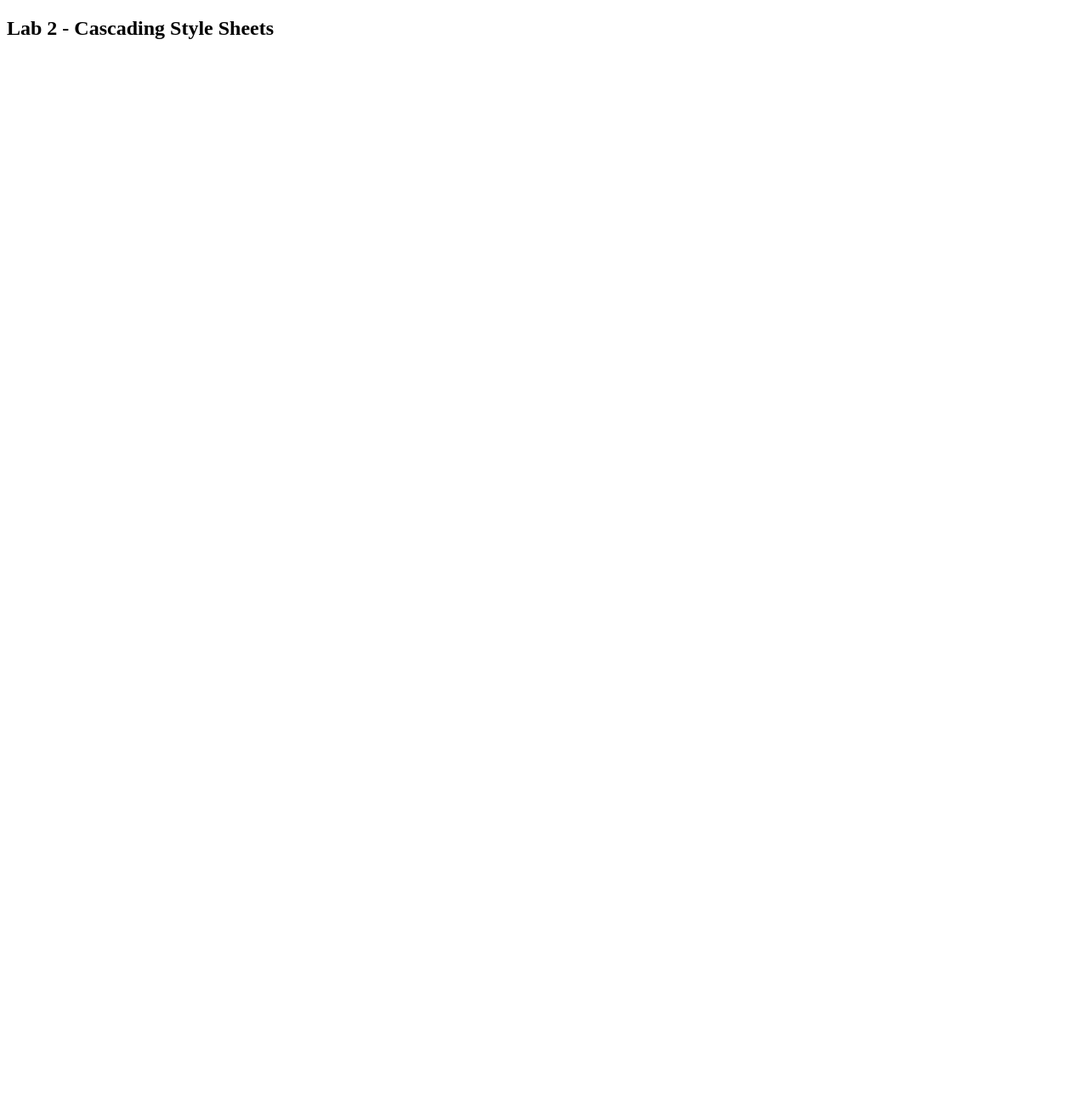
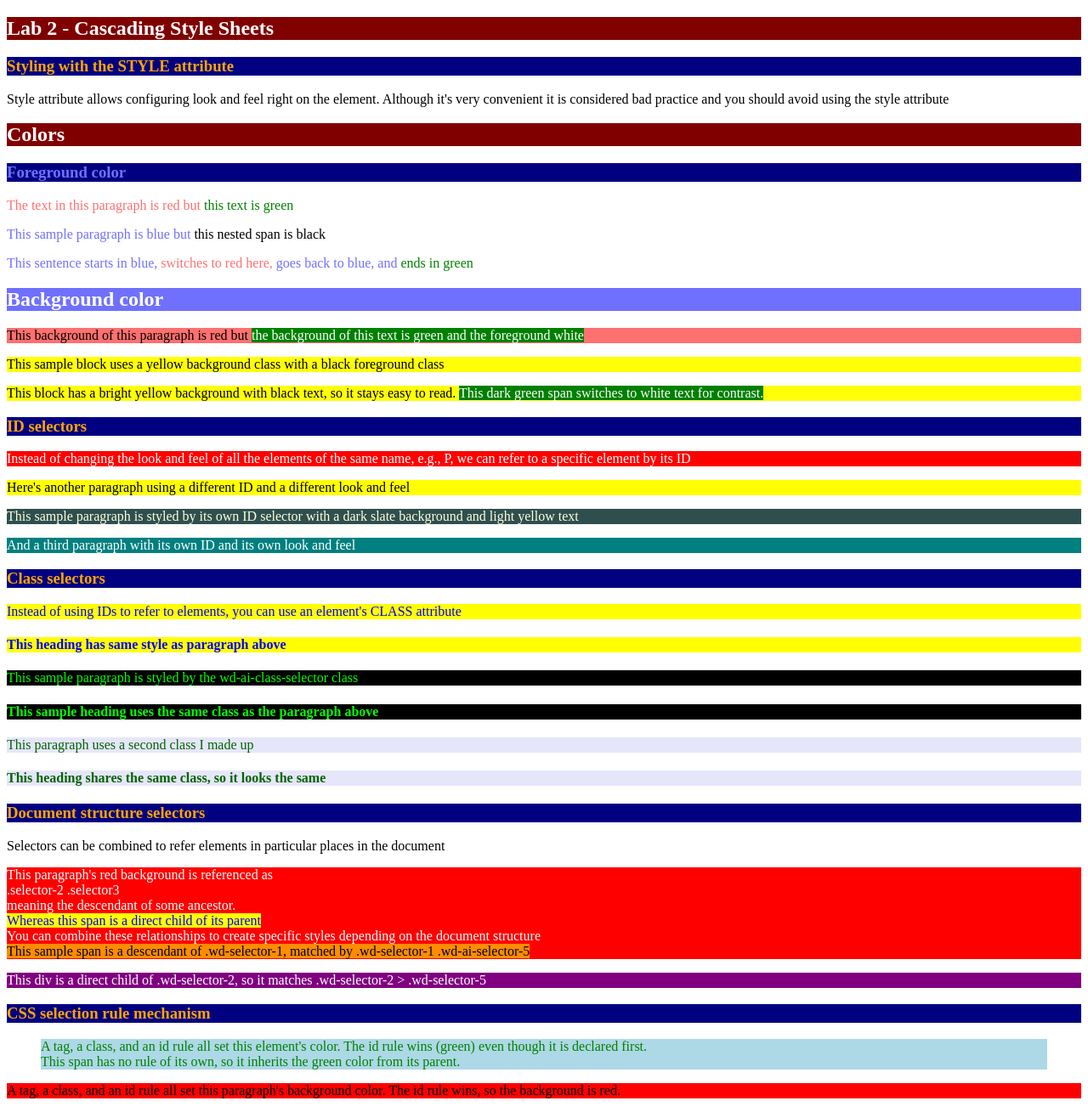
Before and after one commit to sivasathvik/kambaz-next-js, a Next.js app: page /labs/lab2 in a window 1280 px wide. Shown: the whole page at 85% size. Before the commit the page ends 800 px from the top, so only its background shows below. Built offline with nearby package versions, Linux system fonts and the light colour scheme.

Commit message:
Changes upto 2.1.8 css assignment 2

```diff
--- /dev/null
+++ b/app/labs/lab2/BackgroundColors.tsx
@@ -0,0 +1,24 @@
+export default function BackgroundColors() {
+  return (
+    <div id="wd-css-background-colors">
+      <h2 className="wd-bg-color-blue wd-fg-color-white">Background color</h2>
+      <p className="wd-bg-color-red wd-fg-color-black">
+        This background of this paragraph is red but{" "}
+        <span className="wd-bg-color-green wd-fg-color-white">
+          the background of this text is green and the foreground white
+        </span>
+      </p>
+      <p id="wd-ai-bg" className="wd-bg-color-yellow wd-fg-color-black">
+        This sample block uses a yellow background class with a black
+        foreground class
+      </p>
+      <div className="wd-bg-color-yellow wd-fg-color-black">
+        This block has a bright yellow background with black text, so it stays
+        easy to read.{" "}
+        <span className="wd-bg-color-green wd-fg-color-white">
+          This dark green span switches to white text for contrast.
+        </span>
+      </div>
+    </div>
+  );
+}
--- /dev/null
+++ b/app/labs/lab2/ForegroundColors.tsx
@@ -0,0 +1,22 @@
+export default function ForegroundColors() {
+  return (
+    <div id="wd-css-colors">
+      <h2>Colors</h2>
+      <h3 className="wd-fg-color-blue">Foreground color</h3>
+      <p className="wd-fg-color-red">
+        The text in this paragraph is red but{" "}
+        <span className="wd-fg-color-green">this text is green</span>
+      </p>
+      <p id="wd-ai-fg" className="wd-fg-color-blue">
+        This sample paragraph is blue but{" "}
+        <span className="wd-fg-color-black">this nested span is black</span>
+      </p>
+      <p className="wd-fg-color-blue">
+        This sentence starts in blue,{" "}
+        <span className="wd-fg-color-red">switches to red here,</span> goes
+        back to blue, and{" "}
+        <span className="wd-fg-color-green">ends in green</span>
+      </p>
+    </div>
+  );
+}
--- /dev/null
+++ b/app/labs/lab2/index.css
@@ -0,0 +1,115 @@
+/*p {
+  background-color: green;
+  color: white;
+} */
+
+h2 {
+  background-color: maroon;
+  color: white;
+}
+
+h3 {
+  background-color: navy;
+  color: orange;
+}
+
+p#wd-id-selector-1 {
+  background-color: red;
+  color: white;
+}
+
+p#wd-id-selector-2 {
+  background-color: yellow;
+  color: black;
+}
+
+p#wd-ai-id-selector {
+  background-color: darkslategray;
+  color: lightyellow;
+}
+
+p#wd-id-selector-3 {
+  background-color: teal;
+  color: white;
+}
+
+.wd-class-selector {
+  background-color: yellow;
+  color: blue;
+}
+
+.wd-ai-class-selector {
+  background-color: black;
+  color: lime;
+}
+
+.wd-your-class {
+  background-color: lavender;
+  color: darkgreen;
+}
+
+.wd-selector-1 .wd-selector-3 {
+  background-color: red;
+  color: white;
+}
+
+.wd-selector-2 > .wd-selector-3 > .wd-selector-4 {
+  background-color: yellow;
+  color: blue;
+}
+
+.wd-selector-1 .wd-ai-selector-5 {
+  background-color: darkorange;
+  color: black;
+}
+
+.wd-selector-2 > .wd-selector-5 {
+  background-color: purple;
+  color: white;
+}
+
+
+#wd-cascade-demo {
+  color: green;
+}
+
+.wd-cascade-class {
+  color: orange;
+  background-color: lightyellow;
+}
+
+
+.wd-cascade-class-2 {
+  background-color: lightblue;
+}
+
+blockquote {
+  color: red;
+  background-color: lightgray;
+}
+
+/* Sample cascade: the id selector #wd-ai-cascade should win (red).
+   :where() adds no specificity, so the p rule still weighs (0,0,1). */
+:where(#wd-css-cascade-sample) p {
+  background-color: green;
+}
+
+.wd-ai-cascade {
+  background-color: yellow;
+}
+
+#wd-ai-cascade {
+  background-color: red;
+}
+
+.wd-fg-color-black { color: black; }
+.wd-fg-color-white { color: white; }
+.wd-fg-color-blue { color: #7070ff; }
+.wd-fg-color-red { color: #ff7070; }
+.wd-fg-color-green { color: green; }
+
+.wd-bg-color-yellow { background-color: #ffff07; }
+.wd-bg-color-blue { background-color: #7070ff; }
+.wd-bg-color-red { background-color: #ff7070; }
+.wd-bg-color-green { background-color: green; }
+.wd-bg-color-gray { background-color: lightgray; }
--- a/app/labs/lab2/page.tsx
+++ b/app/labs/lab2/page.tsx
@@ -1,7 +1,118 @@
+import "./index.css";
+import ForegroundColors from "./ForegroundColors";
+import BackgroundColors from "./BackgroundColors";
+
 export default function Lab2() {
   return (
-    <div id="wd-lab2">
-      <h2>Lab 2 - Cascading Style Sheets</h2>
-    </div>
+    <>
+      <div id="wd-lab2">
+        <h2>Lab 2 - Cascading Style Sheets</h2>
+        <h3>Styling with the STYLE attribute</h3>
+        <p>
+          Style attribute allows configuring look and feel right on the element.
+          Although it&apos;s very convenient it is considered bad practice and
+          you should avoid using the style attribute
+        </p>
+        <ForegroundColors />
+        <BackgroundColors />
+      </div>
+
+      <div id="wd-css-id-selectors">
+        <h3>ID selectors</h3>
+        <p id="wd-id-selector-1">
+          Instead of changing the look and feel of all the elements of the same
+          name, e.g., P, we can refer to a specific element by its ID
+        </p>
+        <p id="wd-id-selector-2">
+          Here&apos;s another paragraph using a different ID and a different
+          look and feel
+        </p>
+        <p id="wd-ai-id-selector">
+          This sample paragraph is styled by its own ID selector with a dark
+          slate background and light yellow text
+        </p>
+        <p id="wd-id-selector-3">
+          And a third paragraph with its own ID and its own look and feel
+        </p>
+      </div>
+
+      <div id="wd-css-class-selectors">
+        <h3>Class selectors</h3>
+        <p className="wd-class-selector">
+          Instead of using IDs to refer to elements, you can use an
+          element&apos;s CLASS attribute
+        </p>
+        <h4 className="wd-class-selector">
+          This heading has same style as paragraph above
+        </h4>
+        <p className="wd-ai-class-selector">
+          This sample paragraph is styled by the wd-ai-class-selector class
+        </p>
+        <h4 className="wd-ai-class-selector">
+          This sample heading uses the same class as the paragraph above
+        </h4>
+        <p className="wd-your-class">
+          This paragraph uses a second class I made up
+        </p>
+        <h4 className="wd-your-class">
+          This heading shares the same class, so it looks the same
+        </h4>
+      </div>
+
+      <div id="wd-css-document-structure">
+        <div className="wd-selector-1">
+          <h3>Document structure selectors</h3>
+          <div className="wd-selector-2">
+            Selectors can be combined to refer elements in particular places in
+            the document
+            <p className="wd-selector-3">
+              This paragraph&apos;s red background is referenced as
+              <br />
+              .selector-2 .selector3
+              <br />
+              meaning the descendant of some ancestor.
+              <br />
+              <span className="wd-selector-4">
+                Whereas this span is a direct child of its parent
+              </span>
+              <br />
+              You can combine these relationships to create specific styles
+              depending on the document structure
+              <br />
+              <span className="wd-ai-selector-5">
+                This sample span is a descendant of .wd-selector-1, matched by
+                .wd-selector-1 .wd-ai-selector-5
+              </span>
+            </p>
+            <div id="my-personal-wd-selector-5" className="wd-selector-5">
+              This div is a direct child of .wd-selector-2, so it matches
+              .wd-selector-2 &gt; .wd-selector-5
+            </div>
+          </div>
+        </div>
+      </div>
+
+      <div id="wd-css-selection-rules">
+        <h3>CSS selection rule mechanism</h3>
+        <blockquote
+          id="wd-cascade-demo"
+          className="wd-cascade-class wd-cascade-class-2"
+        >
+          A tag, a class, and an id rule all set this element&apos;s color. The
+          id rule wins (green) even though it is declared first.
+          <br />
+          <span>
+            This span has no rule of its own, so it inherits the green color
+            from its parent.
+          </span>
+        </blockquote>
+        <div id="wd-css-cascade-sample">
+          <p id="wd-ai-cascade" className="wd-ai-cascade">
+            A tag, a class, and an id rule all set this paragraph&apos;s
+            background color. The id rule wins, so the background is red.
+          </p>
+        </div>
+      </div>
+    </>
   );
 }
```
